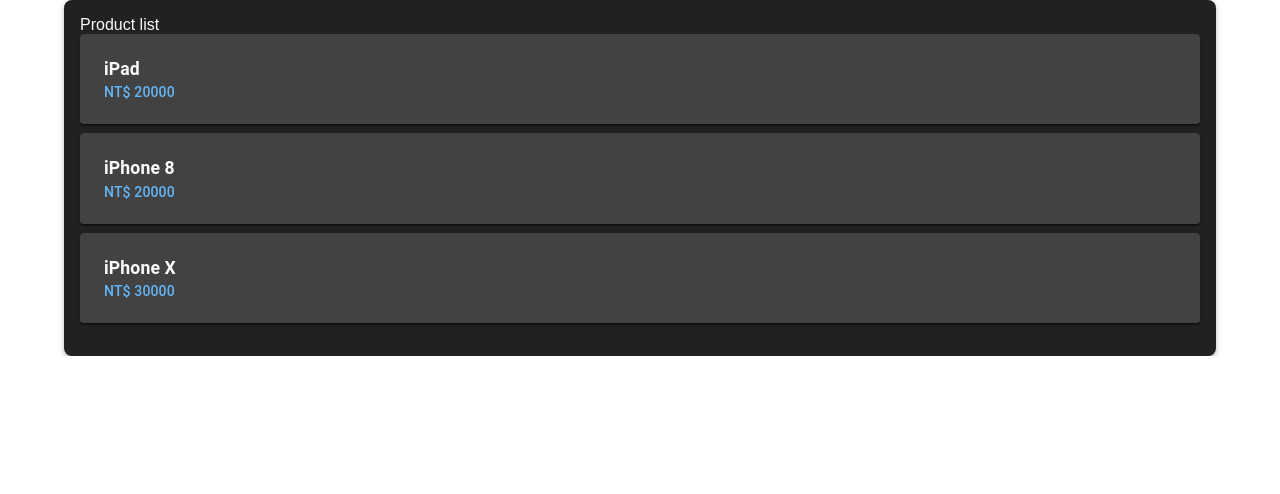
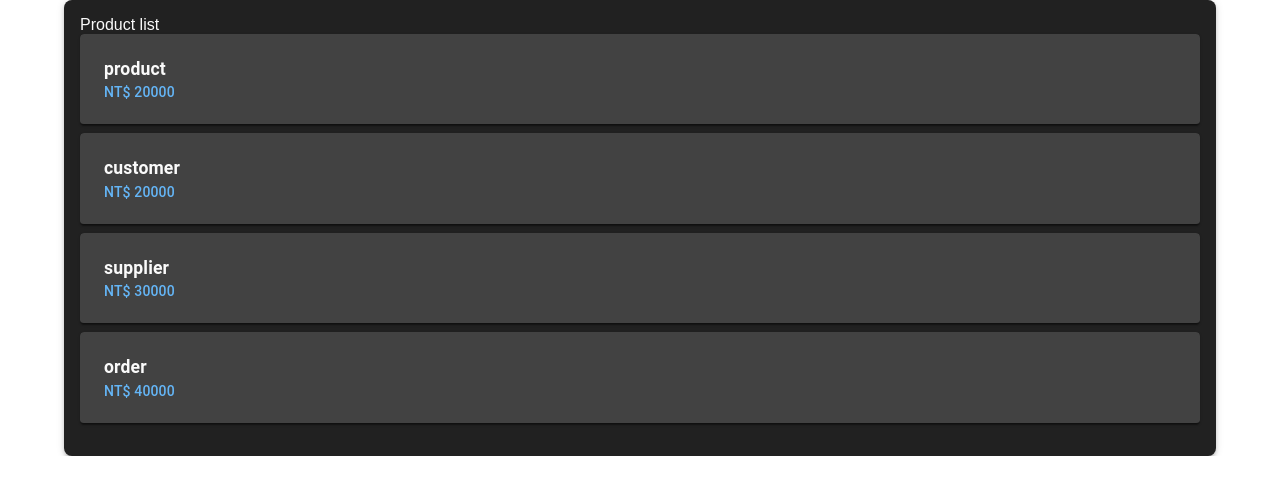
Before and after one commit to clementine0228/React25, a Next.js app: page /work1013 in a window 1280 px wide. Shown: the top 494 px of the page. Built offline with nearby package versions, Linux system fonts and the light colour scheme.

Commit message:
index 1.0

```diff
--- a/app/work1013/index.tsx
+++ b/app/work1013/index.tsx
@@ -4,9 +4,10 @@
 export default function ProductList() {
   // Add `url` to each product so it can link to its webpage.
   const products = [
-    { desc: "iPad", price: 20000, url: "https://www.apple.com/ipad/" },
-    { desc: "iPhone 8", price: 20000, url: "https://www.apple.com/iphone-8/" },
-    { desc: "iPhone X", price: 30000, url: "https://www.apple.com/iphone-x/" }
+    { desc: "product", price: 20000, href: "product.tsx" },
+    { desc: "customer", price: 20000, href: "customer.tsx" },
+    { desc: "supplier", price: 30000, href: "supplier.tsx" },
+    { desc: "order", price: 40000, href: "order.tsx" },
   ];
   // Dark theme styles
   const itemStyle = {
@@ -31,7 +32,7 @@
           <ListItem divider key={product.desc} sx={listItemStyle}>
             <ListItemButton
               component="a"
-              href={product.url}
+              href={product.href}
               target="_blank"
               rel="noopener noreferrer"
               sx={{ p: 1 }}
```
Also changed, not shown: app/work1013/product.tsx (added, +8 -0 lines).
